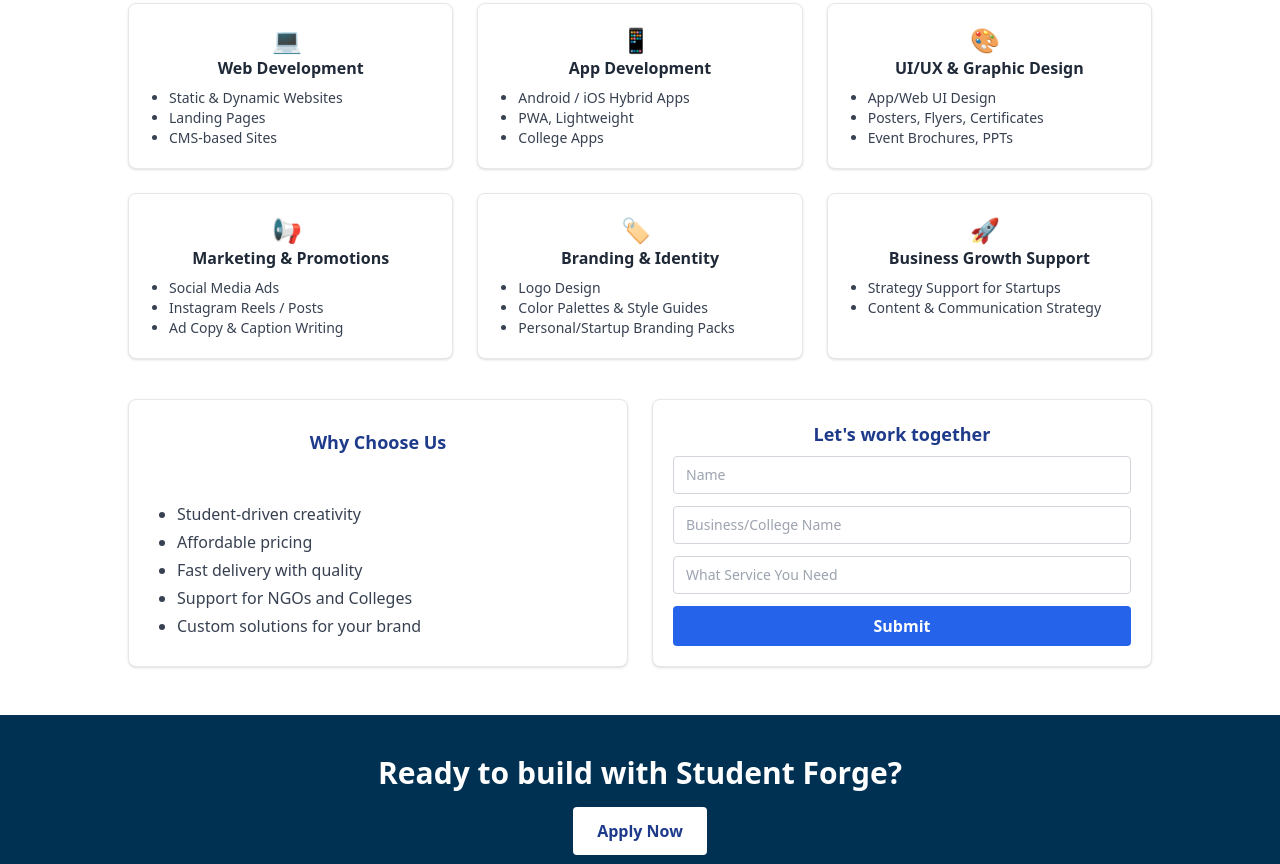
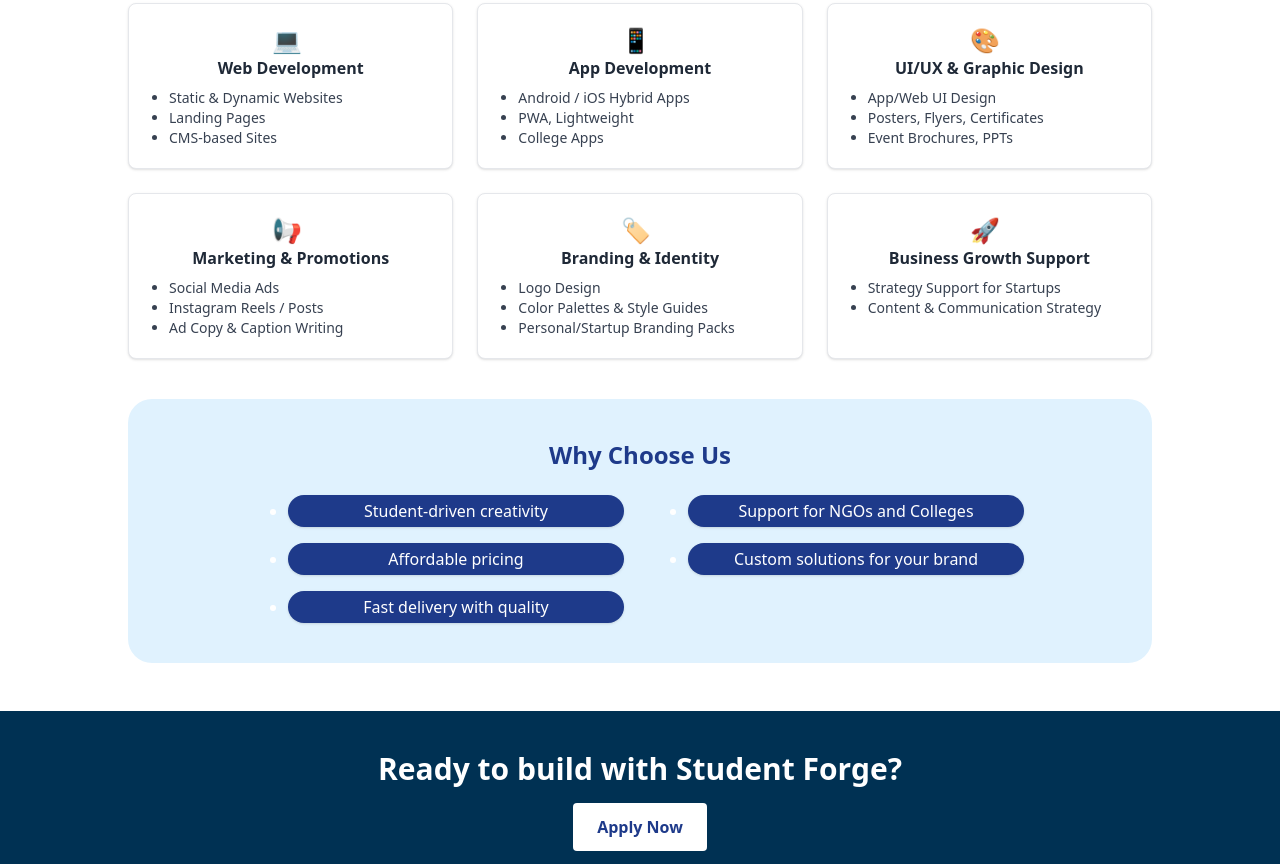
Before and after one commit to SrikanthChiluveru/studentforge, a plain HTML site: page StudentForge/buildwithforge.html in a window 1280 px wide. Shown: the part 497-1361 px from the top of the page. Drawn offline with nearby package versions, Linux system fonts and the light colour scheme.

Commit message:
Update buildwithforge.html

```diff
--- a/StudentForge/buildwithforge.html
+++ b/StudentForge/buildwithforge.html
@@ -195,29 +195,18 @@
           </ul>
         </div>
       </div>
-      <div class="grid grid-cols-1 md:grid-cols-2 gap-6">
-        <div class="bg-white border border-gray-200 rounded-lg p-7 shadow flex flex-col justify-between h-full">
-          <h3 class="font-bold mb-2 text-lg text-blue-900 text-center">Why Choose Us</h3>
-          <ul class="text-base text-gray-700 list-disc pl-5 w-full text-left space-y-1">
-            <li>Student-driven creativity</li>
-            <li>Affordable pricing</li>
-            <li>Fast delivery with quality</li>
-            <li>Support for NGOs and Colleges</li>
-            <li>Custom solutions for your brand</li>
+      <div class="w-full py-10 px-4 md:px-12" style="background-color: #e0f2fe; border-radius: 24px;">
+        <h3 class="font-bold mb-6 text-2xl text-blue-900 text-center">Why Choose Us</h3>
+        <div class="grid grid-cols-1 md:grid-cols-2 gap-8 max-w-3xl mx-auto">
+          <ul class="text-base text-blue-900 list-disc pl-8 space-y-4">
+            <li class="bg-blue-900 text-white font-medium rounded-full px-3 py-1 whitespace-nowrap shadow w-full md:w-auto text-center">Student-driven creativity</li>
+            <li class="bg-blue-900 text-white font-medium rounded-full px-3 py-1 whitespace-nowrap shadow w-full md:w-auto text-center">Affordable pricing</li>
+            <li class="bg-blue-900 text-white font-medium rounded-full px-3 py-1 whitespace-nowrap shadow w-full md:w-auto text-center">Fast delivery with quality</li>
           </ul>
-        </div>
-        <div class="bg-white border border-gray-200 rounded-lg p-5 shadow flex flex-col justify-between h-full">
-          <h3 class="font-bold mb-2 text-lg text-blue-900">Let's work together</h3>
-          <form class="space-y-3">
-            <input type="text" placeholder="Name"
-              class="w-full border border-gray-300 rounded px-3 py-2 text-sm" />
-            <input type="text" placeholder="Business/College Name"
-              class="w-full border border-gray-300 rounded px-3 py-2 text-sm" />
-            <input type="text" placeholder="What Service You Need"
-              class="w-full border border-gray-300 rounded px-3 py-2 text-sm" />
-            <button type="submit"
-              class="w-full bg-blue-600 text-white rounded px-3 py-2 font-semibold hover:bg-blue-700">Submit</button>
-          </form>
+          <ul class="text-base text-blue-900 list-disc pl-8 space-y-4">
+            <li class="bg-blue-900 text-white font-medium rounded-full px-3 py-1 whitespace-nowrap shadow w-full md:w-auto text-center">Support for NGOs and Colleges</li>
+            <li class="bg-blue-900 text-white font-medium rounded-full px-3 py-1 whitespace-nowrap shadow w-full md:w-auto text-center">Custom solutions for your brand</li>
+          </ul>
         </div>
       </div>
     </div>
```
